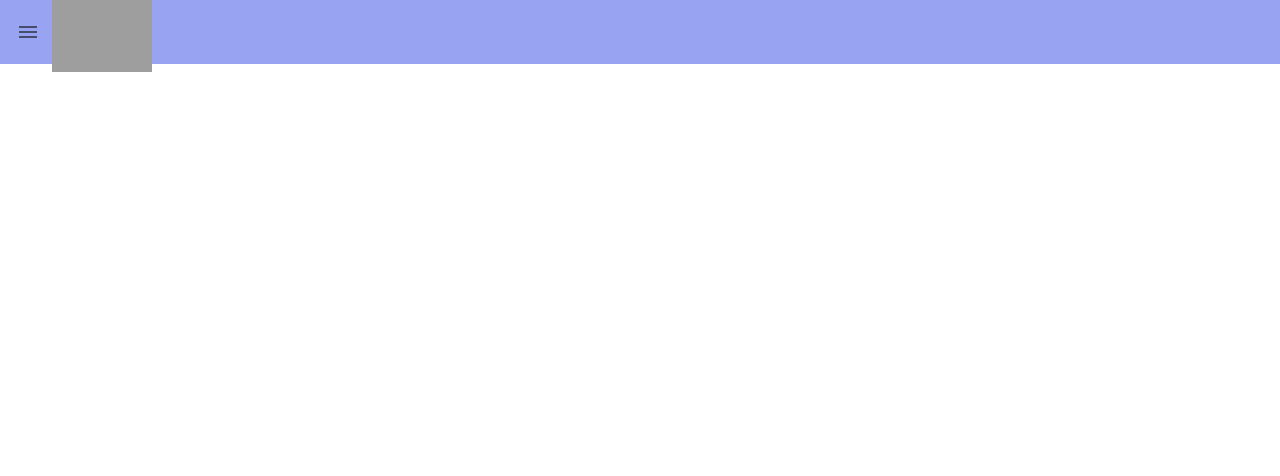
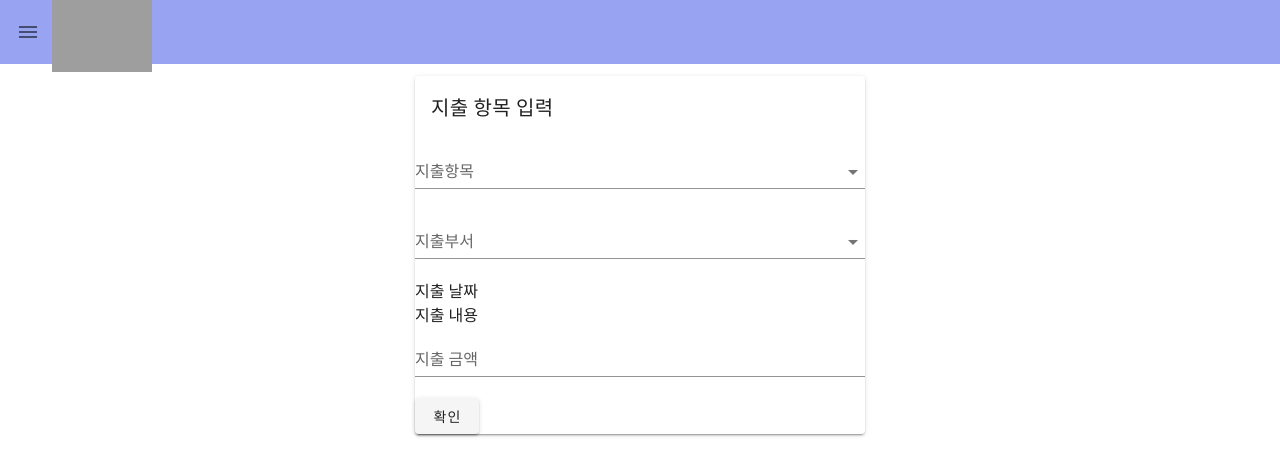
Before and after one commit to Cobb-Yoo/gloria-2, a Vue app in the folder frontend/: page /#/register/expenditure in a window 1280 px wide. Shown: the top 476 px of the page. Built offline with nearby package versions, Linux system fonts and the light colour scheme; grey boxes are pictures that could not be loaded.

Commit message:
지출 틀 정리

```diff
--- a/frontend/src/router/index.js
+++ b/frontend/src/router/index.js
@@ -15,14 +15,19 @@ const routes = [
     component: () => import("../views/register/Offering.vue"),
   },
   {
-    path: "/register/offering",
-    name: "register_Offering",
+    path: "/register/expenditure",
+    name: "register_Expenditure",
     component: () => import("../views/register/Expenditure.vue"),
   },
   {
     path: "/manage/offering",
     name: "manage_Offering",
     component: () => import("../views/manage/Offering.vue"),
+  },
+  {
+    path: "/manage/expenditure",
+    name: "manage_Expenditure",
+    component: () => import("../views/manage/Expenditure.vue"),
   },
   {
     path: "/manage/saint",
--- a/frontend/src/views/register/Expenditure.vue
+++ b/frontend/src/views/register/Expenditure.vue
@@ -0,0 +1,68 @@
+<template>
+  <v-container>
+    <v-row justify="center">
+      <v-col cols="5" align="center">
+        <v-card class="left-card" align="left">
+          <v-card-title> 지출 항목 입력 </v-card-title>
+
+          <v-autocomplete
+            label="지출항목"
+            v-model="name"
+            :items="expenditureList"
+            item-text="name"
+            item-value="name"
+          >
+          </v-autocomplete>
+
+          <v-autocomplete
+            label="지출부서"
+            v-model="name"
+            :items="expenditureList"
+            item-text="name"
+            item-value="name"
+          >
+          </v-autocomplete>
+
+          <span> 지출 날짜 </span>
+          <br />
+          <span> 지출 내용 </span>
+
+          <v-row>
+            <v-col>
+              <v-text-field label="지출 금액" v-model="offering"></v-text-field>
+            </v-col>
+          </v-row>
+
+          <v-btn @click="check()"> 확인</v-btn>
+        </v-card>
+      </v-col>
+    </v-row>
+  </v-container>
+</template>
+
+<script>
+export default {
+  name: "register_expenditure",
+  data() {
+    return {};
+  },
+  methods: {},
+  computed: {},
+};
+</script>
+
+<style scoped>
+.auto .v-text-field {
+  width: 400px;
+  margin-left: 20px;
+}
+
+.quick-chip-field {
+  margin-left: 20px;
+}
+
+.left-card {
+  width: 450px;
+  justify-content: center;
+}
+</style>
```
